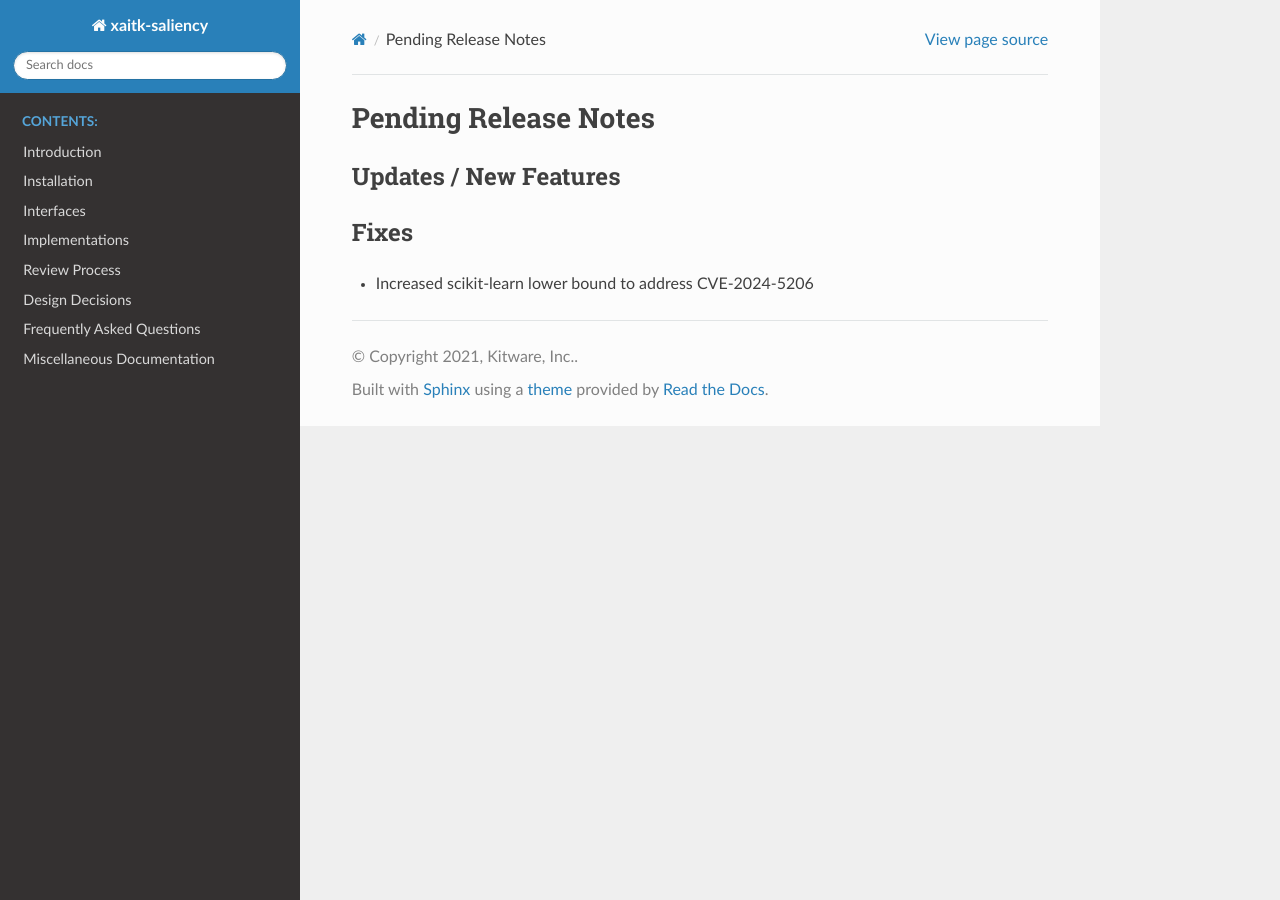
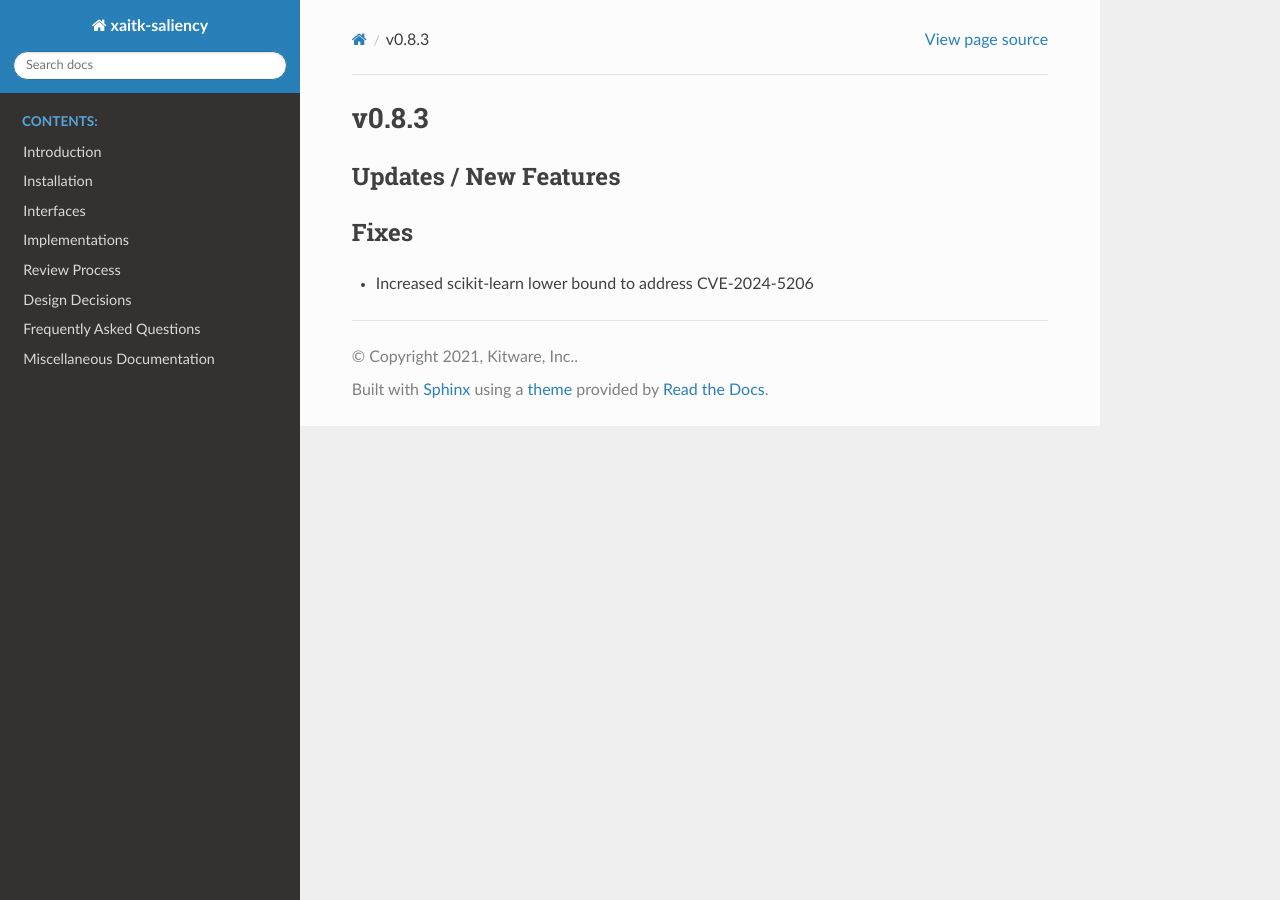
Before and after one commit to XAITK/xaitk-saliency, a Sphinx documentation site: the page built from docs/release_notes/v0.8.3.rst, in a window 1280 px wide. Built offline with Sphinx 7.4.7 and the Read the Docs theme 2.0.0, drawn with Linux system fonts in a browser that asks for light colours; pages that are not in the unit, such as notebooks, are missing from menus.

Commit message:
Update version number to 0.8.3

```diff
--- a/docs/release_notes.rst
+++ b/docs/release_notes.rst
@@ -15,3 +15,4 @@ Release Notes
    release_notes/v0.8.0
    release_notes/v0.8.1
    release_notes/v0.8.2
+   release_notes/v0.8.3
--- a/docs/release_notes/pending_release.rst
+++ b/docs/release_notes/v0.8.3.rst
@@ -1,5 +1,5 @@
-Pending Release Notes
-=====================
+v0.8.3
+======
 
 Updates / New Features
 ----------------------
--- a/pyproject.toml
+++ b/pyproject.toml
@@ -8,7 +8,7 @@ name = "xaitk_saliency"
 # REMEMBER: `distutils.version.*Version` types can be used to compare versions
 # from strings like this.
 # This package prefers to use the strict numbering standard when possible.
-version = "0.8.2"
+version = "0.8.3"
 description = """\
     Visual saliency map generation interfaces and baseline implementations \
     for explainable AI."""
```
